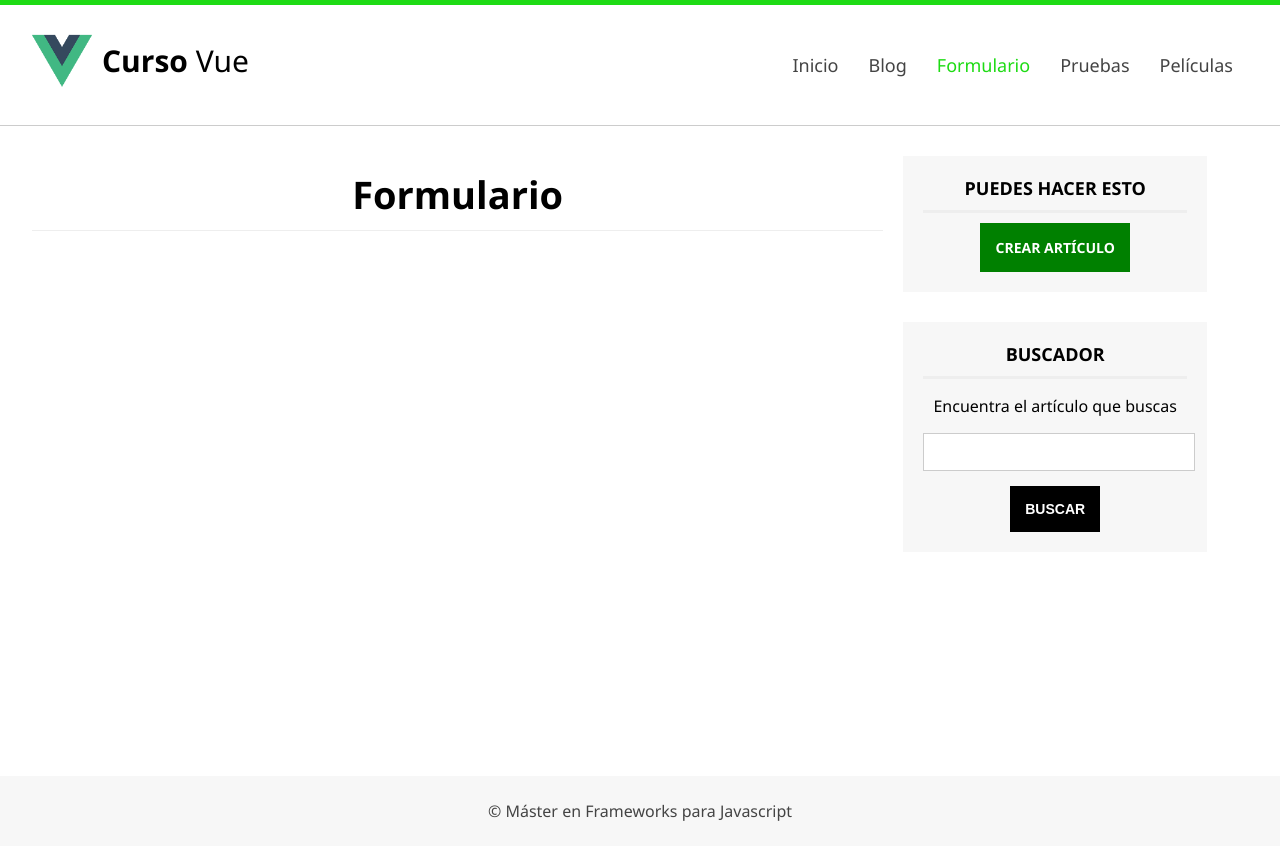
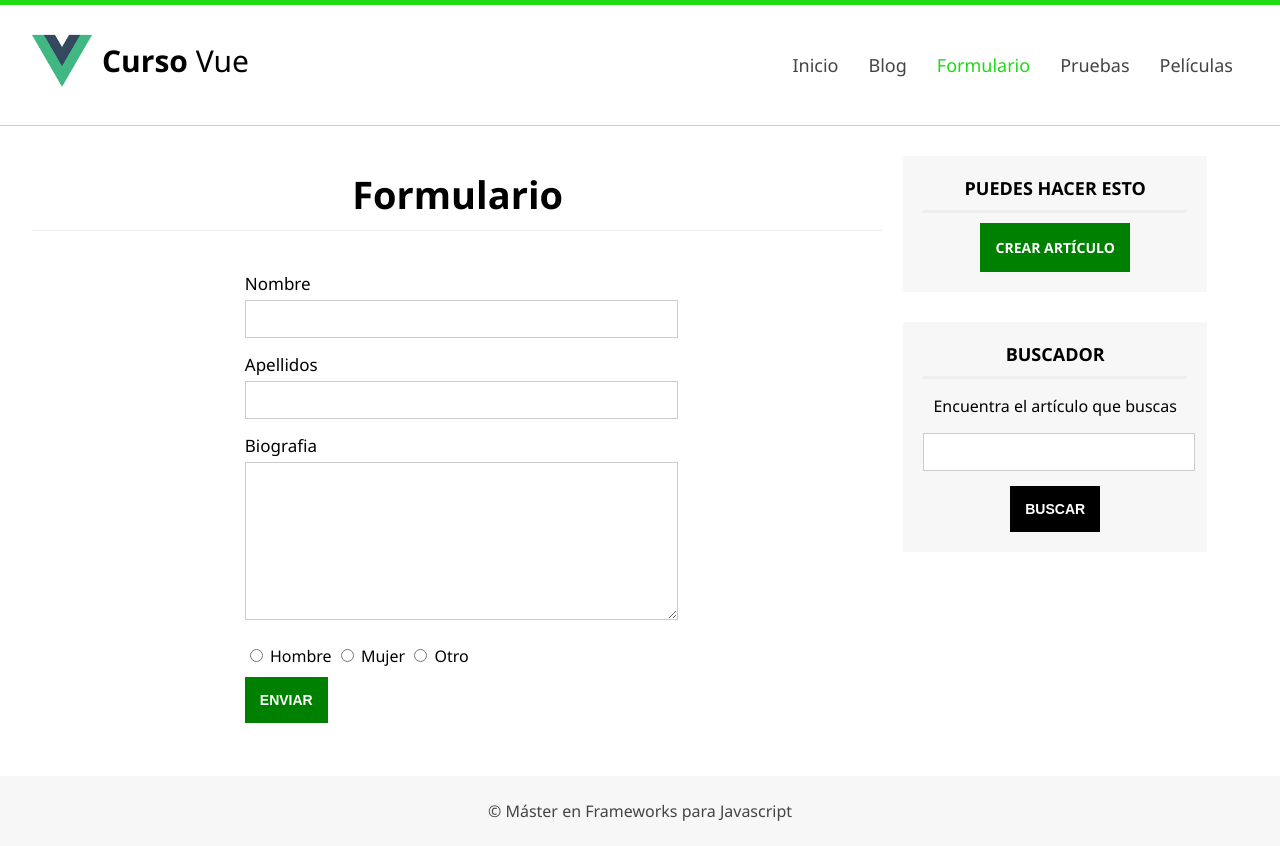
Before and after one commit to OriOrihuela/Master-Frontend-Frameworks, a Vue app in the folder learning-vue/: page /formulario in a window 1280 px wide. Built offline with nearby package versions, Linux system fonts and the light colour scheme.

Commit message:
feat: create a form and link its values to a JS object
Create a form and link the introduced values by the user into a JS
object.

BREAKING CHANGE: !
Closes !

```diff
--- a/learning-vue/src/components/Formulario.vue
+++ b/learning-vue/src/components/Formulario.vue
@@ -3,6 +3,31 @@
     <div class="center">
       <section id="content">
         <h2 class="subheader">Formulario</h2>
+        <form action="#" class="mid-form" @submit.prevent="mostrarUsuario">
+          <div class="form-group">
+            <label for="nombre">Nombre</label>
+            <input type="text" name="nombre" v-model="user.nombre" />
+          </div>
+          <div class="form-group">
+            <label for="apellidos">Apellidos</label>
+            <input type="text" name="apellidos" v-model="user.apellidos" />
+          </div>
+          <div class="form-group">
+            <label for="bio">Biografia</label>
+            <textarea name="bio" cols="30" rows="10" v-model="user.bio"></textarea>
+          </div>
+          <div class="form-group radibuttons">
+            <input type="radio" name="genero" value="hombre" checked v-model="user.genero" /> Hombre
+            <input type="radio" name="mujer" v-model="user.genero" /> Mujer
+            <input type="radio" name="otro" v-model="user.genero" /> Otro
+          </div>
+
+          <!-- LIMPIAR FLOATS -->
+          <div class="clearfix"></div>
+
+          <!-- SUBMIT -->
+          <input type="submit" value="Enviar" class="btn btn-success" />
+        </form>
       </section>
       <Sidebar></Sidebar>
       <!-- LIMPIAR FLOATS -->
@@ -18,6 +43,22 @@ export default {
   name: "Formulario",
   components: {
     Sidebar
+  },
+  data() {
+    return {
+      user: {
+        nombre: "",
+        apellidos: "",
+        bio: "",
+        genero: ""
+      }
+    };
+  },
+  // Own methods.
+  methods: {
+    mostrarUsuario() {
+      console.log(this.user);
+    }
   }
 };
 </script>
```
